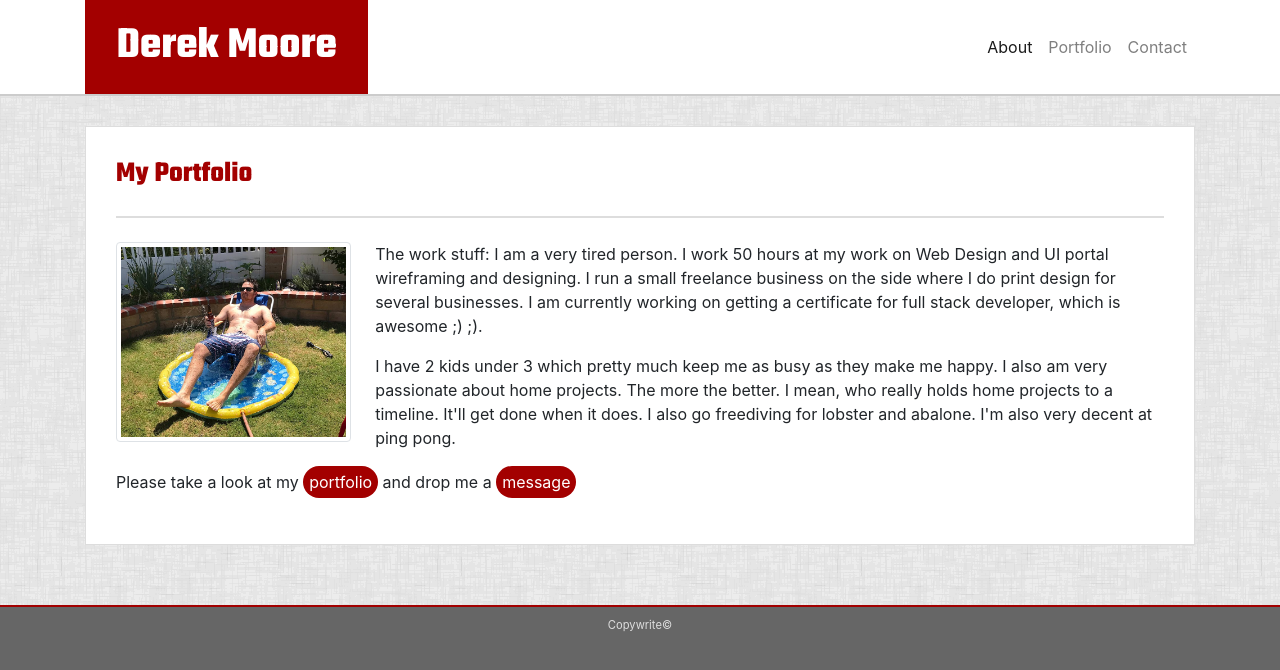
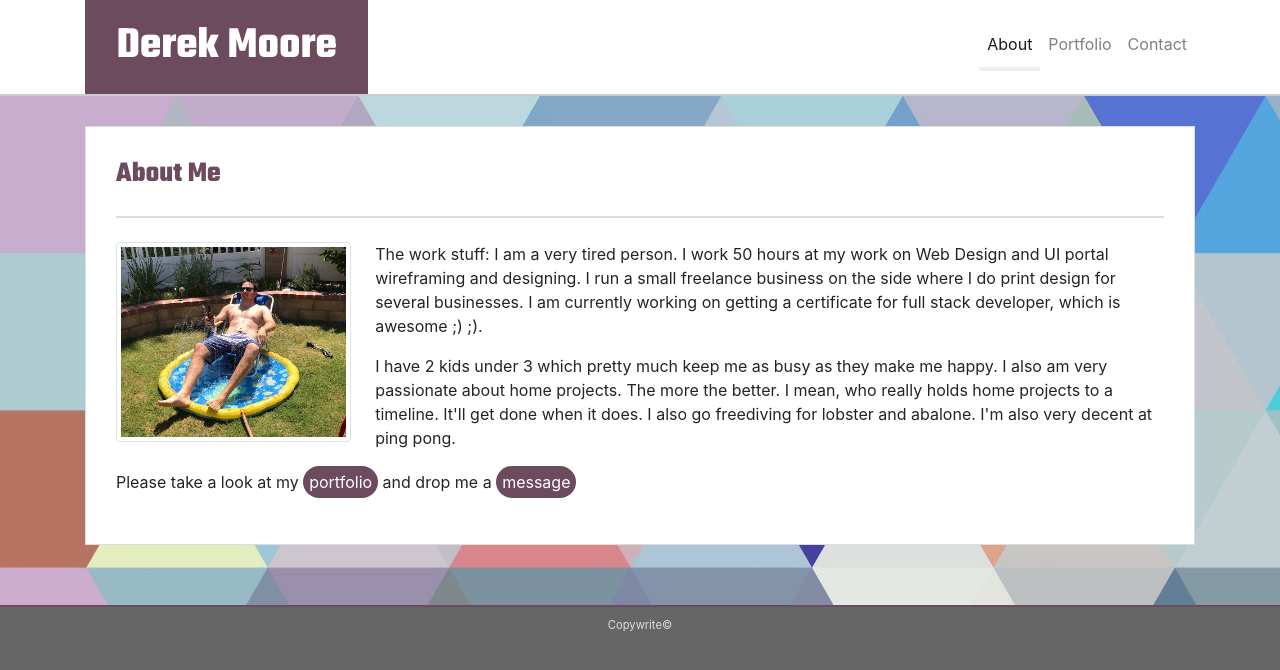
Before and after one commit to DeadDuck83/basic-portfolio-bootstrap, a plain HTML site: page index.html in a window 1280 px wide. Drawn offline with nearby package versions, Linux system fonts and the light colour scheme.

Commit message:
Images and CSS also copy updates.

```diff
--- a/assets/css/styles.css
+++ b/assets/css/styles.css
@@ -8,14 +8,14 @@ header#main-header {
 h1, h2, h5 {
     font-family: 'Teko', sans-serif;
     font-weight: 700;
-    color: #A30000;
+    color: #6C4B5E;
 }
 body {
     background-color:#666;
 }
 
 h1 {
-    color:#A30000;
+    color:#6C4B5E;
     font-size:1.8em;
 }
 h5.card-title {
@@ -24,7 +24,7 @@ h5.card-title {
 a.navbar-brand {
     /* width: 4em; */
     font-weight: 700;
-    background-color: #A30000;
+    background-color: #6C4B5E;
     color: #fff!important;
     text-align: center;
     font-size: 2.8em;
@@ -39,7 +39,7 @@ p a {
     display: inline-block;
     text-decoration: none;
     border-radius: 18px;
-    background-color: #A30000;
+    background-color: #6C4B5E;
     padding: 0px 6px;
     color: #fff;
     line-height:2em;
@@ -54,7 +54,7 @@ p a:hover {
 /* Main body styling */
 
 #main-body {
-    background: url(../images/dust-scratches.png) repeat;
+    background: url(../images/triangles-small.jpg) repeat;
     padding-top: 30px;
     padding-bottom: 60px;
 }
@@ -66,7 +66,15 @@ p a:hover {
 .bio-image {
     height:200px;
 }
-
+/* Navbar underline */
+.nav-link {
+    display: block;
+    padding: .5rem 1rem;
+    border-bottom: 3px solid #fff;
+}
+li.nav-item.active {
+    border-bottom: solid 4px #eee;
+}
 
 .main-body-content h1 {
     border-bottom: 2px solid #ddd;
@@ -82,7 +90,7 @@ p a:hover {
     left: 0;
     padding: 1.25rem;
     text-align: center;
-    background-color: #A30000;
+    background-color: #6C4B5E;
     line-height: 1.25em;
 }
 .card-img-overlay h5 {
@@ -97,9 +105,14 @@ p a:hover {
 footer.container-fluid {
     background-color: #666;
     color: #ddd;
-    border-top: #A30000 2px solid;
+    border-top: #6C4B5E 2px solid;
     text-align: center;
     padding-top: 10px;
     padding-bottom: 30px;
     font-size: .7em;
 }
+hr.style-two {
+    border: 0;
+    height: 1px;
+    background-image: linear-gradient(to right, rgba(0, 0, 0, 0), rgba(0, 0, 0, 0.75), rgba(0, 0, 0, 0));
+}
--- a/index.html
+++ b/index.html
@@ -52,7 +52,7 @@
         <div class="container">
             <div class="row mr-0 ml-0 main-body-content">
                 <div class="col-12 px-0 mx-0">
-                    <h1 class="pb-4 mb-4">My Portfolio</h1>
+                    <h1 class="pb-4 mb-4">About Me</h1>
                     <img src="./assets/images/chillaxing.jpg" class=" mb-4 mr-4 img-thumbnail  bio-image float-left" alt="Chillaxing" />
                     <p>The work stuff: I am a very tired person. I work 50 hours at my work on Web Design and UI portal wireframing
                         and designing. I run a small freelance business on the side where I do print design for several businesses.
```
Also changed, not shown: assets/images/triangles-small.jpg (added), assets/images/triangles.jpg (added).
